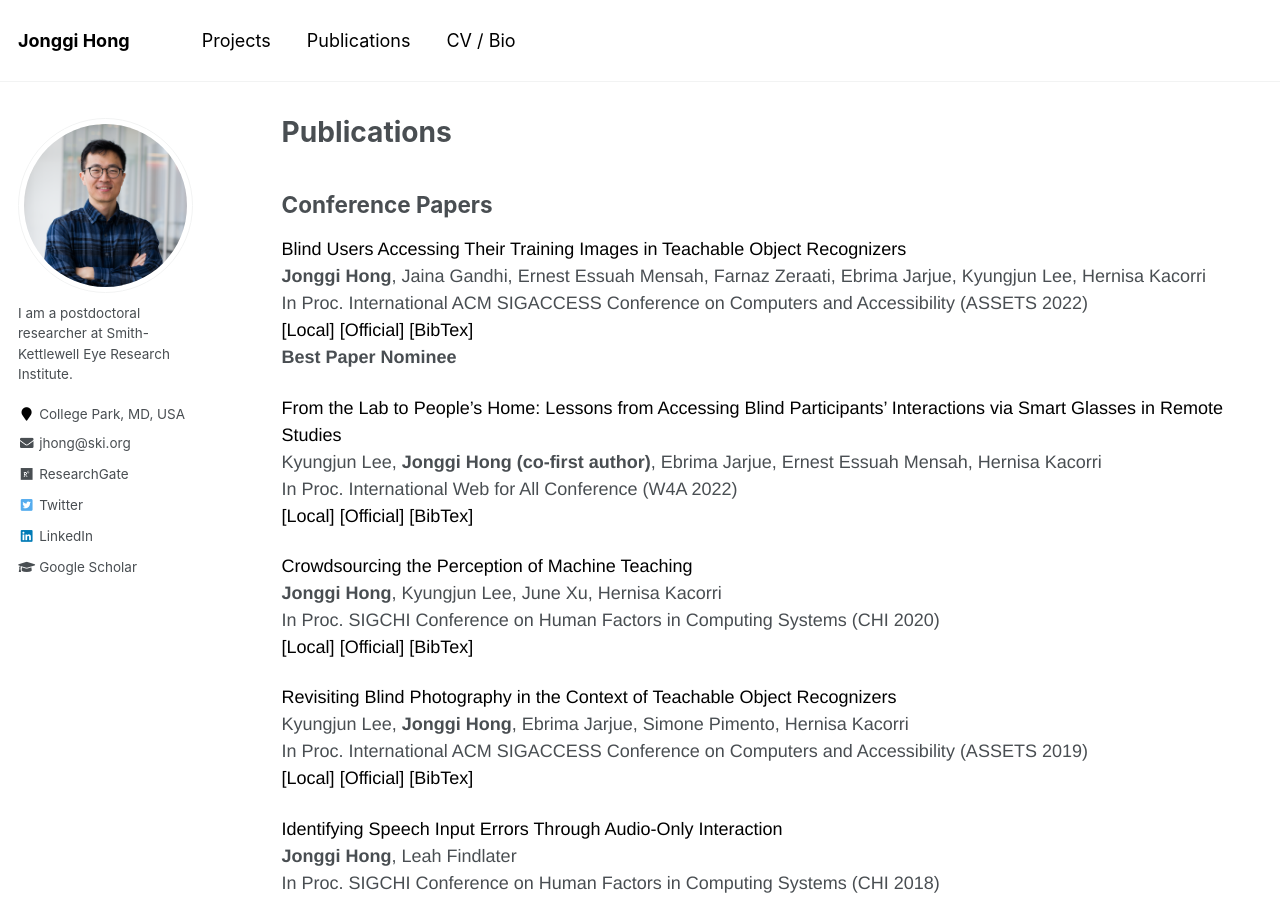
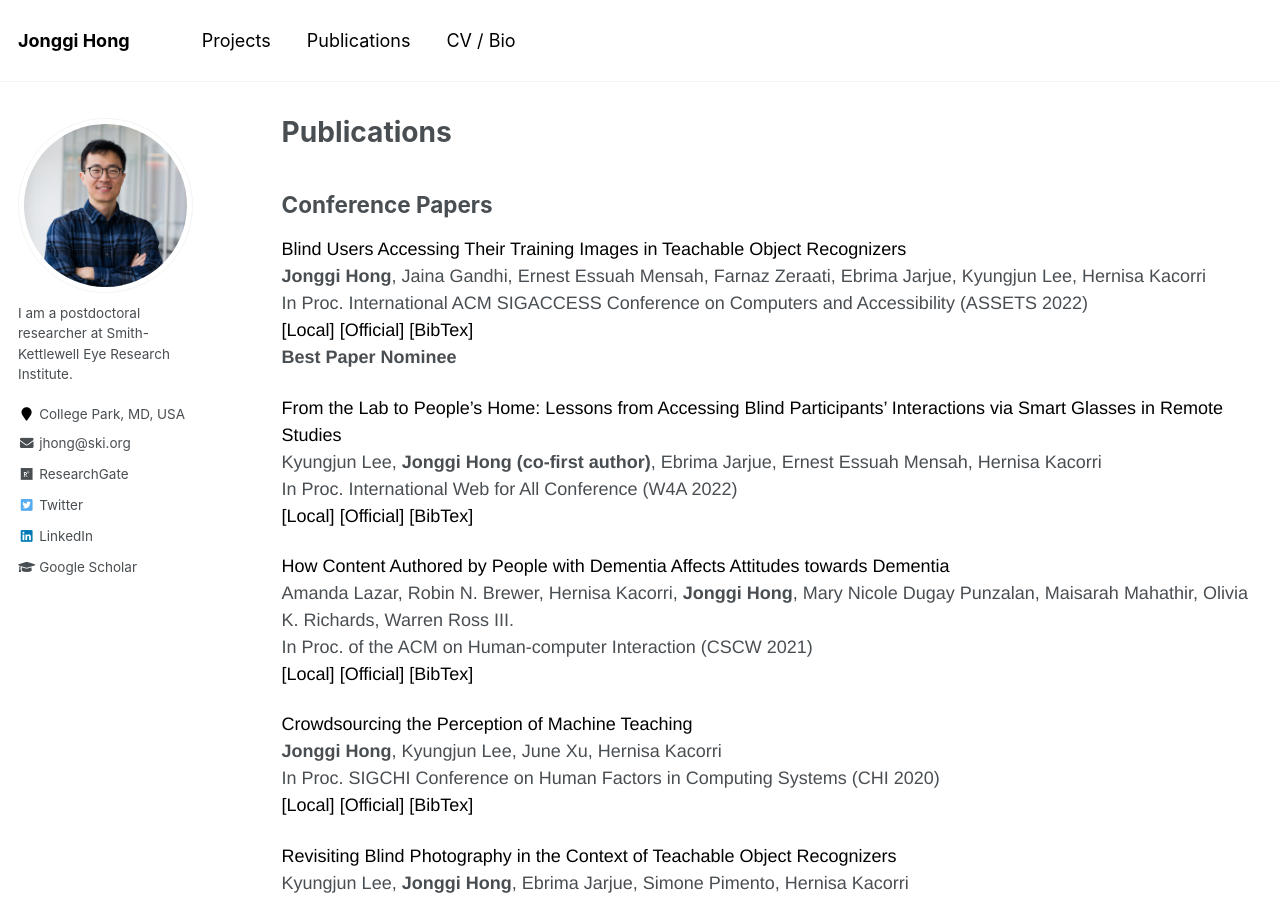
Before and after one commit to jonggi/jonggi.github.io, a Jekyll site: the page built from publications.md, in a window 1280 px wide and 900 px high. Built offline with Jekyll 4.4.1, drawn with Linux system fonts in a browser that asks for light colours.

Commit message:
mm github

```diff
--- a/publications.md
+++ b/publications.md
@@ -35,6 +35,14 @@ In Proc. International Web for All Conference (W4A 2022)<br>
 [[Local]](/papers/W4A2022-Smartglasses.pdf)
 [[Official]](https://dl.acm.org/doi/abs/10.1145/3493612.3520448)
 <a class="hong2022fromthelab_open">[BibTex]</a>
+
+[How Content Authored by People with Dementia Affects Attitudes towards Dementia](/papers/CSCW2021_Dementia_Diaries.pdf)<br>
+Amanda Lazar, Robin N. Brewer, Hernisa Kacorri, **Jonggi Hong**, Mary Nicole Dugay Punzalan, Maisarah Mahathir, Olivia K. Richards, Warren Ross III. <br>
+In Proc. of the ACM on Human-computer Interaction (CSCW 2021)<br>
+[[Local]](/papers/CSCW2021_Dementia_Diaries.pdf)
+[[Official]](https://dl.acm.org/doi/abs/10.1145/3479542)
+<a class="lazar2021how_open">[BibTex]</a>
+
 
 [Crowdsourcing the Perception of Machine Teaching](/papers/CHI2020-CrowdTeaMa.pdf)<br>
 **Jonggi Hong**, Kyungjun Lee, June Xu, Hernisa Kacorri<br>
```
